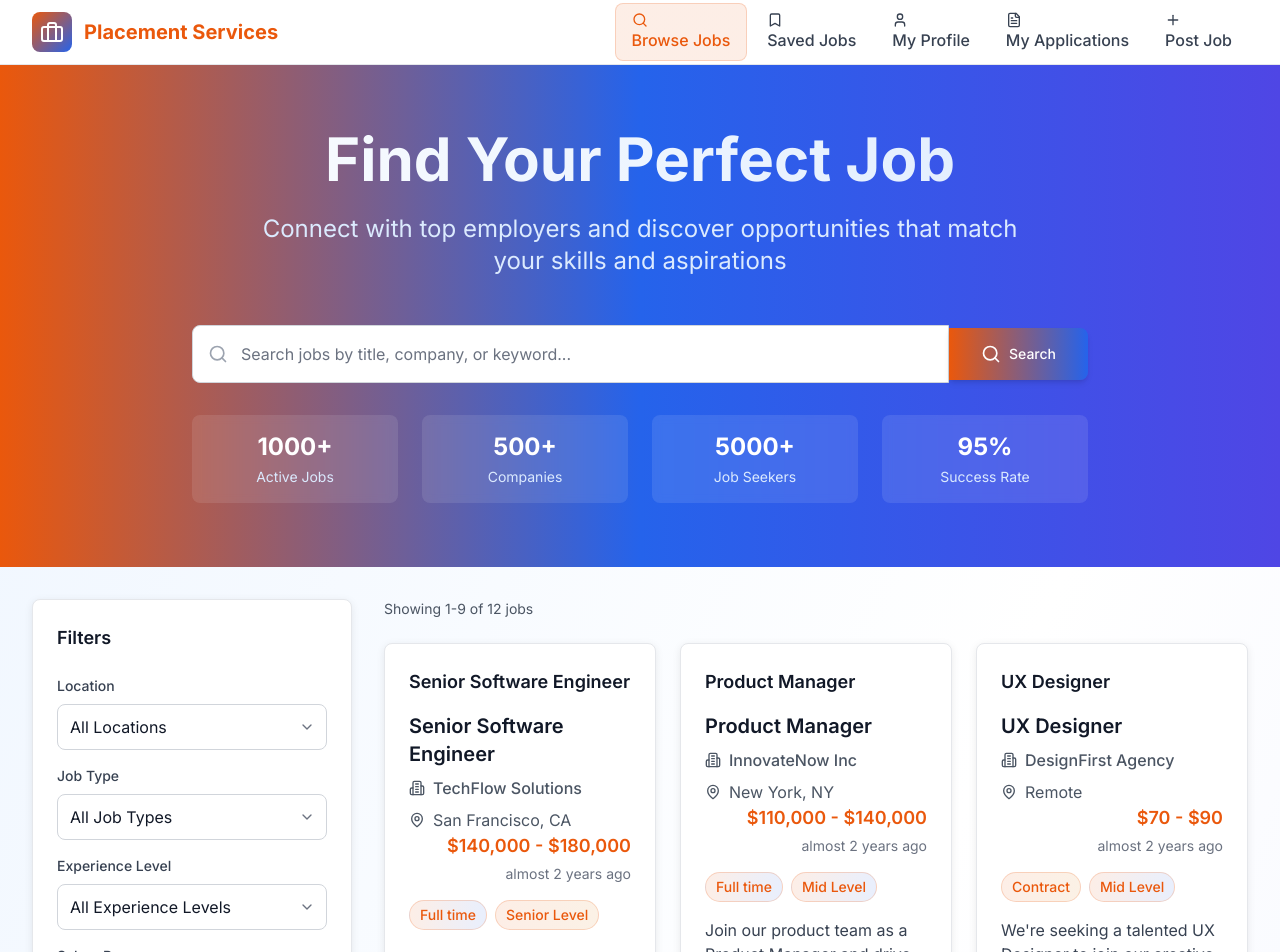
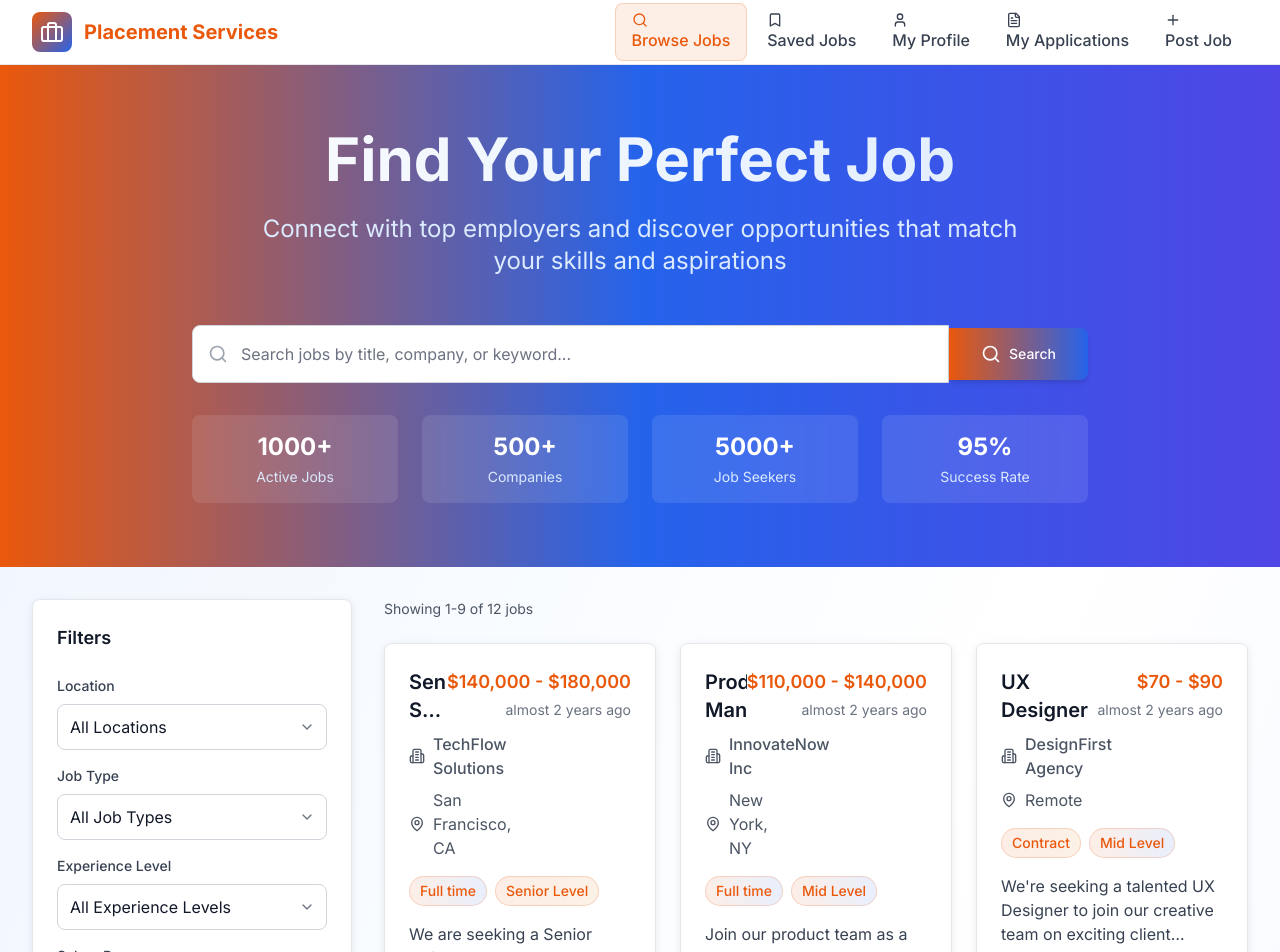
Before and after one commit to apper-canvas/realm-talentbridge-dedicated, a React (Vite) app: page / in a window 1280 px wide. Shown: the top 952 px of the page. Built offline with nearby package versions, Linux system fonts and the light colour scheme.

Commit message:
Fix duplicate job title display in JobCard component

```diff
--- a/src/components/molecules/JobCard.jsx
+++ b/src/components/molecules/JobCard.jsx
@@ -58,10 +58,29 @@ const JobCard = ({ job, onToggleSave, isSaved = false }) => {
   return (
     <Card hover className="p-6">
       <div className="flex flex-col h-full">
-<h3 className="text-lg font-semibold text-gray-900 mb-1 group-hover:text-primary transition-colors duration-200">
+<div className="flex items-start justify-between mb-4">
+          <div className="flex-1 min-w-0">
+            <h3 className="text-xl font-semibold text-gray-900 mb-2 line-clamp-2">
               {job.title}
             </h3>
-          <div className="flex items-center text-gray-600 mb-3">
+            <div className="flex items-center text-gray-600 mb-2">
+              <ApperIcon name="Building2" className="w-4 h-4 mr-2 flex-shrink-0" />
+              <span className="font-medium">{job.company}</span>
+            </div>
+            <div className="flex items-center text-gray-600">
+              <ApperIcon name="MapPin" className="w-4 h-4 mr-2 flex-shrink-0" />
+              <span>{job.location}</span>
+            </div>
+          </div>
+          <div className="flex items-start gap-4">
+            <div className="text-right">
+              <div className="text-lg font-semibold text-primary mb-1">
+                {formatSalary(job.salaryRange)}
+              </div>
+              <div className="text-sm text-gray-500">
+                {formatDistanceToNow(new Date(job.postedDate), { addSuffix: true })}
+              </div>
+            </div>
             {/* Bookmark Button */}
             {onToggleSave && (
               <button
@@ -85,30 +104,8 @@ const JobCard = ({ job, onToggleSave, isSaved = false }) => {
               </button>
             )}
           </div>
+        </div>
 
-        <div className="mb-4">
-          <div className="flex-1 min-w-0">
-            <h3 className="text-xl font-semibold text-gray-900 mb-2 line-clamp-2">
-              {job.title}
-            </h3>
-            <div className="flex items-center text-gray-600 mb-2">
-              <ApperIcon name="Building2" className="w-4 h-4 mr-2 flex-shrink-0" />
-              <span className="font-medium">{job.company}</span>
-            </div>
-            <div className="flex items-center text-gray-600">
-              <ApperIcon name="MapPin" className="w-4 h-4 mr-2 flex-shrink-0" />
-              <span>{job.location}</span>
-            </div>
-          </div>
-          <div className="ml-4 text-right">
-            <div className="text-lg font-semibold text-primary mb-1">
-              {formatSalary(job.salaryRange)}
-            </div>
-            <div className="text-sm text-gray-500">
-              {formatDistanceToNow(new Date(job.postedDate), { addSuffix: true })}
-            </div>
-          </div>
-        </div>
 
         <div className="flex flex-wrap gap-2 mb-4">
           <Badge variant={getJobTypeVariant(job.jobType)}>
```
Lines whose indentation alone changed are shown as unchanged.
